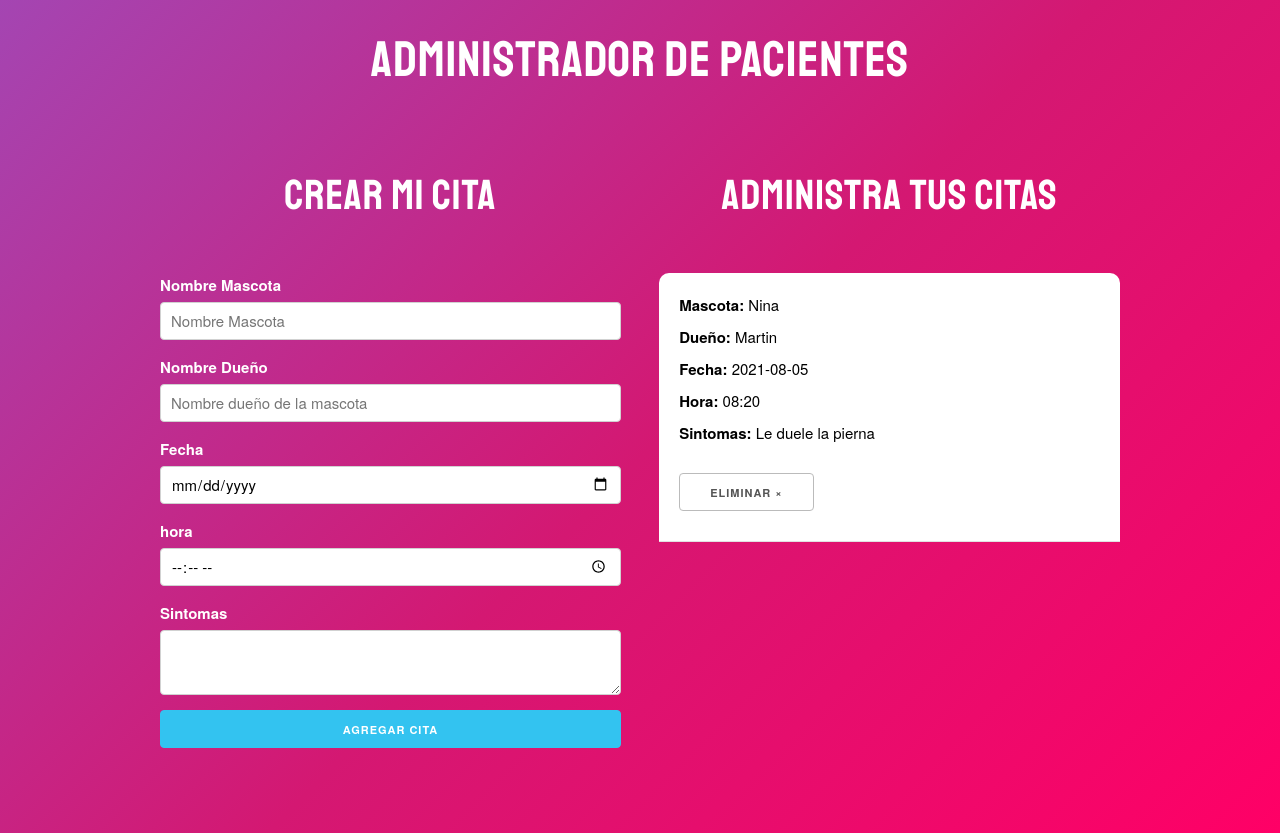
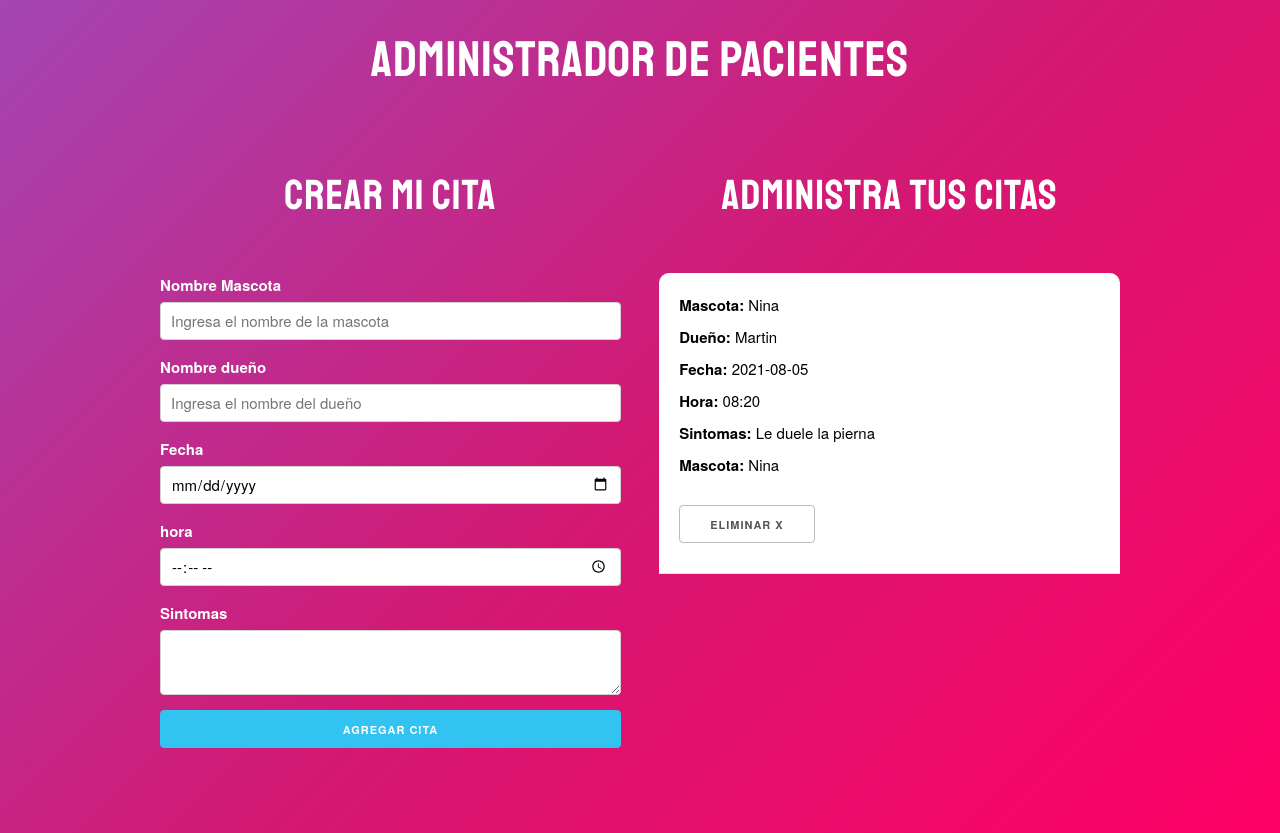
Before and after one commit to iara-szw/TP01_react, a React (Vite) app in the folder mi-proyecto/: page / in a window 1280 px wide. Built offline with nearby package versions, Linux system fonts and the light colour scheme.

Commit message:
Agregado componentes

```diff
--- /dev/null
+++ b/mi-proyecto/src/componentes/Boton.jsx
@@ -0,0 +1,7 @@
+function Boton({nombre,tipo,clase}){
+    return(<>
+    <button type={tipo}class={clase} >{nombre}</button>
+    </>)
+}
+
+export default Boton
--- a/mi-proyecto/src/componentes/Cita.jsx
+++ b/mi-proyecto/src/componentes/Cita.jsx
@@ -1,15 +1,18 @@
 import './Cita.css'
-
+import Boton from './Boton.jsx'
+import Info from './Informacion.jsx'
 function Cita({cita}){
     return (
         <>
           <div class="cita">
-              <p>Mascota: <span>{cita.mascota}</span></p>
-              <p>Dueño: <span>{cita.duenio}</span></p>
-              <p>Fecha: <span>{cita.fecha}</span></p>
-              <p>Hora: <span>{cita.hora}</span></p>
-              <p>Sintomas: <span>{cita.sintomas}</span></p>
-            <button class="button eliminar">Eliminar ×</button>
+            <Info nombre="Mascota" infor={cita.mascota}></Info>
+                        <Info nombre="Dueño" infor={cita.duenio}></Info>
+            <Info nombre="Fecha" infor={cita.fecha}></Info>
+            <Info nombre="Hora" infor={cita.hora}></Info>
+            <Info nombre="Sintomas" infor={cita.sintomas}></Info>
+            <Info nombre="Mascota" infor={cita.mascota}></Info>
+
+              <Boton clase="button eliminar" nombre="Eliminar x"/>
             </div>
 </>
     )
--- a/mi-proyecto/src/componentes/Formulario.jsx
+++ b/mi-proyecto/src/componentes/Formulario.jsx
@@ -1,21 +1,20 @@
 import './Formulario.css'
-
+import Input from './Input.jsx'
+import Parrafo from './Parrafos.jsx'
+import Boton from './Boton.jsx'
 function Formulario(){
 
   return(
     <>
           <h2>Crear mi Cita</h2>
             <form>
-                <label>Nombre Mascota</label>
-                <input type="text" name="mascota" class="u-full-width" placeholder="Nombre Mascota"  value=""></input>
-                     <label>Nombre Dueño</label>
-                     <input type="text" name="propietario" class="u-full-width" placeholder="Nombre dueño de la mascota" value=""></input>
-                     <label>Fecha</label>
-                     <input type="date" name="fecha" class="u-full-width" value=""></input>
-                        <label>hora</label>
-                        <input type="time" name="hora" class="u-full-width" value=""></input>
-                        <label>Sintomas</label><textarea name="sintomas" class="u-full-width"></textarea>
-                        <button type="submit" class="u-full-width button-primary">Agregar Cita</button>
+    <Input label="Nombre Mascota" nombre="mascota" placeholder="Ingresa el nombre de la mascota"/>
+    <Input label="Nombre dueño" nombre="duenio" placeholder="Ingresa el nombre del dueño"/>
+    <Input tipo="date" label="Fecha" nombre="fecha"/>
+    <Input tipo="time" label="hora" nombre="Hora" />
+<Parrafo label="Sintomas"/>
+                            <Boton clase="u-full-width button-primary"tipo="submit" nombre="Agregar Cita"/>
+
             </form>
           </>
 )
--- /dev/null
+++ b/mi-proyecto/src/componentes/Informacion.jsx
@@ -0,0 +1,7 @@
+function Info({nombre,infor}){
+return(<>
+<p>{nombre}:<span> {infor}</span></p>
+</>)
+}
+
+export default Info
--- /dev/null
+++ b/mi-proyecto/src/componentes/Input.jsx
@@ -0,0 +1,8 @@
+function input({tipo="text",label,nombre,placeholder="",}){
+return(<>
+ <label>{label}</label>
+ <input type={tipo} name={nombre} placeholder={placeholder}></input>
+</>)
+}
+
+export default input
--- /dev/null
+++ b/mi-proyecto/src/componentes/Parrafos.jsx
@@ -0,0 +1,6 @@
+function parrafo({label}){
+    return (<> <label>{label}</label>
+    <textarea name={label} class="u-full-width"></textarea></>)
+}
+
+export default parrafo
```
